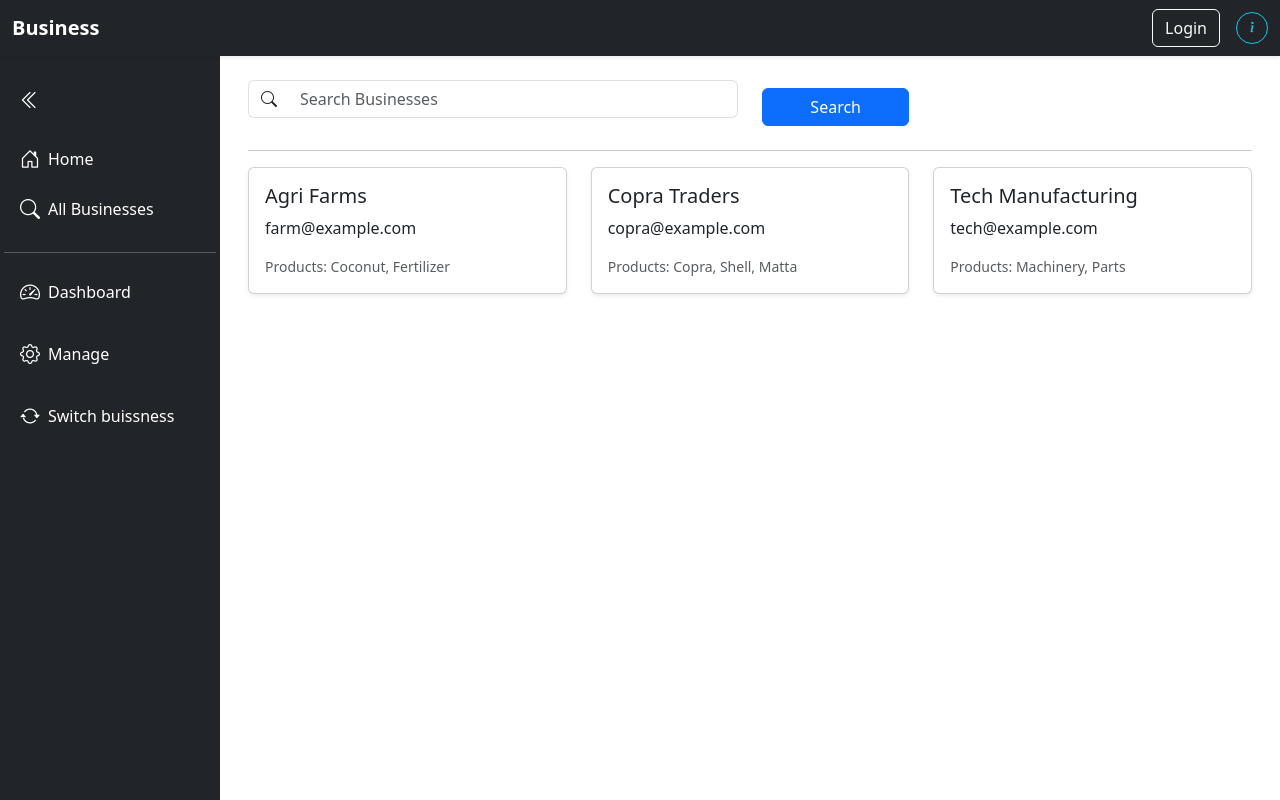
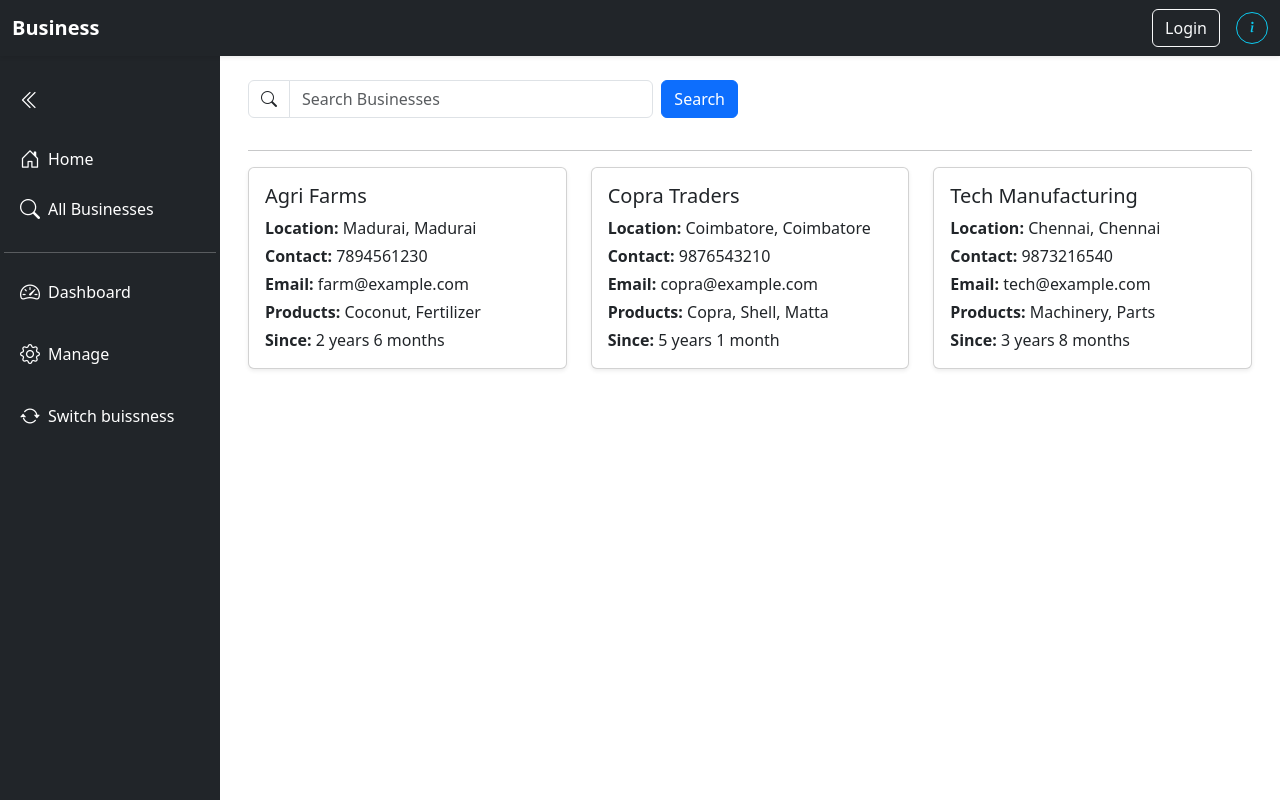
Before and after one commit to RashwinthV/buisness, a React (Create React App) app in the folder frontend/: page /allbusinesses in a window 1280 px wide. Built offline with nearby package versions, Linux system fonts and the light colour scheme.

Commit message:
new commit

```diff
--- a/frontend/src/Pages/Business/AllBusinesses.js
+++ b/frontend/src/Pages/Business/AllBusinesses.js
@@ -5,28 +5,57 @@ const allBusinesses = [
     id: 1,
     name: "Copra Traders",
     email: "copra@example.com",
+    contact: "9876543210",
+    city: "Coimbatore",
+    district: "Coimbatore",
+    startedOn: "2020-06-01",
     productNames: ["Copra", "Shell", "Matta"],
   },
   {
     id: 2,
     name: "Agri Farms",
     email: "farm@example.com",
+    contact: "7894561230",
+    city: "Madurai",
+    district: "Madurai",
+    startedOn: "2023-01-15",
     productNames: ["Coconut", "Fertilizer"],
   },
   {
     id: 3,
     name: "Tech Manufacturing",
     email: "tech@example.com",
+    contact: "9873216540",
+    city: "Chennai",
+    district: "Chennai",
+    startedOn: "2021-11-20",
     productNames: ["Machinery", "Parts"],
   },
 ];
+
+const calculateSince = (dateString) => {
+  const startDate = new Date(dateString);
+  const now = new Date();
+
+  const years = now.getFullYear() - startDate.getFullYear();
+  const months = now.getMonth() - startDate.getMonth();
+
+  const totalMonths = years * 12 + months;
+  if (totalMonths < 1) return "Just started";
+
+  const yearsPart = Math.floor(totalMonths / 12);
+  const monthsPart = totalMonths % 12;
+
+  return `${yearsPart > 0 ? `${yearsPart} year${yearsPart > 1 ? "s" : ""}` : ""}${
+    monthsPart > 0 ? ` ${monthsPart} month${monthsPart > 1 ? "s" : ""}` : ""
+  }`;
+};
 
 const AllBusinesses = () => {
   const [searchTerm, setSearchTerm] = useState("");
   const [filteredBusinesses, setFilteredBusinesses] = useState([]);
 
   useEffect(() => {
-    // Sort by name initially
     const sorted = [...allBusinesses].sort((a, b) =>
       a.name.localeCompare(b.name)
     );
@@ -36,8 +65,7 @@ const AllBusinesses = () => {
   const handleSearch = () => {
     const term = searchTerm.trim().toLowerCase();
 
-    if (term === "") {
-      // Show all if empty
+    if (!term) {
       const sorted = [...allBusinesses].sort((a, b) =>
         a.name.localeCompare(b.name)
       );
@@ -48,9 +76,7 @@ const AllBusinesses = () => {
     const filtered = allBusinesses.filter((business) => {
       return (
         business.name.toLowerCase().includes(term) ||
-        business.productNames.some((product) =>
-          product.toLowerCase().includes(term)
-        )
+        business.productNames.some((p) => p.toLowerCase().includes(term))
       );
     });
 
@@ -60,25 +86,26 @@ const AllBusinesses = () => {
   return (
     <div className="container py-2">
       <div className="row align-items-center">
-        <div className="col-12 col-md-5 col-lg-6">
-          <div className="input-group mb-3">
-            <span className="input-group-text bg-white border-end-0">
+<div className="col-12 col-md-7 col-lg-6">
+  <div className="d-flex align-items-center gap-2 mb-3">
+    <div className="input-group flex-grow-1">
+      <span className="input-group-text bg-white">
         <i className="bi bi-search"></i>
       </span>
       <input
         type="text"
-              className="form-control border-start-0"
+        className="form-control"
         placeholder="Search Businesses"
         value={searchTerm}
         onChange={(e) => setSearchTerm(e.target.value)}
       />
     </div>
-        </div>
-        <div className="col-12 col-md-2 col-lg-2">
-          <button className="btn btn-primary w-100" onClick={handleSearch}>
+    <button className="btn btn-primary" onClick={handleSearch}>
       Search
     </button>
   </div>
+</div>
+
       </div>
 
       <hr />
@@ -90,9 +117,20 @@ const AllBusinesses = () => {
               <div className="card shadow-sm h-100">
                 <div className="card-body">
                   <h5 className="card-title">{business.name}</h5>
-                  <p className="card-text">{business.email}</p>
-                  <p className="text-muted small mb-0">
-                    Products: {business.productNames.join(", ")}
+                  <p className="mb-1">
+                    <strong>Location:</strong> {business.city}, {business.district}
+                  </p>
+                  <p className="mb-1">
+                    <strong>Contact:</strong> {business.contact}
+                  </p>
+                  <p className="mb-1">
+                    <strong>Email:</strong> {business.email}
+                  </p>
+                  <p className="mb-1">
+                    <strong>Products:</strong> {business.productNames.join(", ")}
+                  </p>
+                  <p className="mb-0">
+                    <strong>Since:</strong> {calculateSince(business.startedOn)}
                   </p>
                 </div>
               </div>
```
Lines whose indentation alone changed are shown as unchanged.
